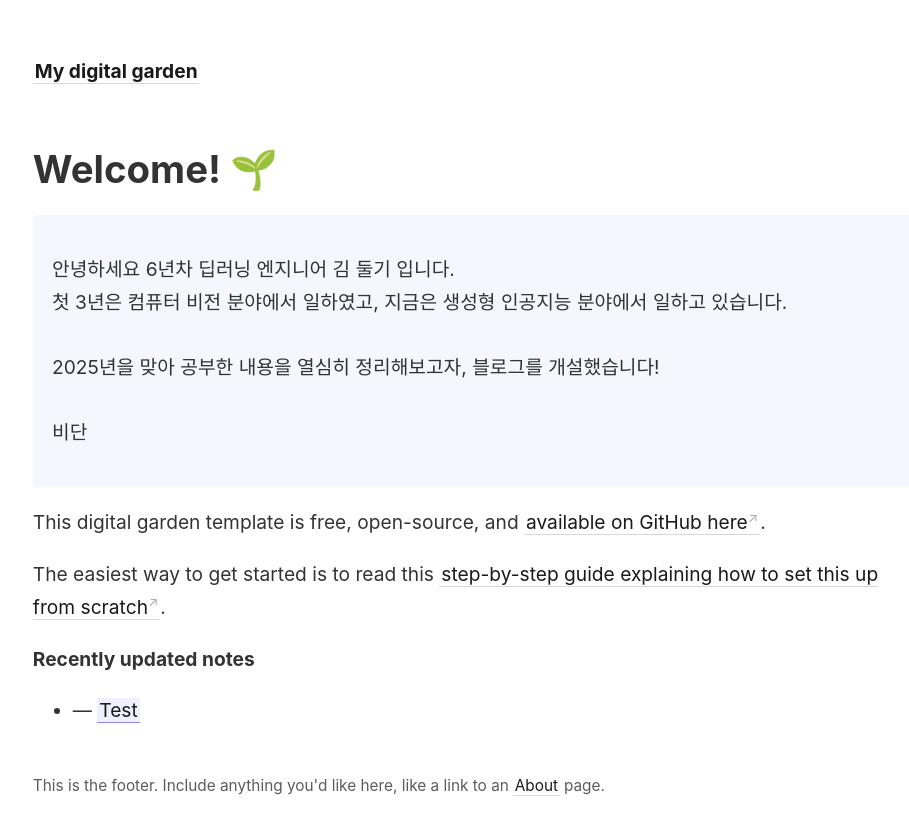
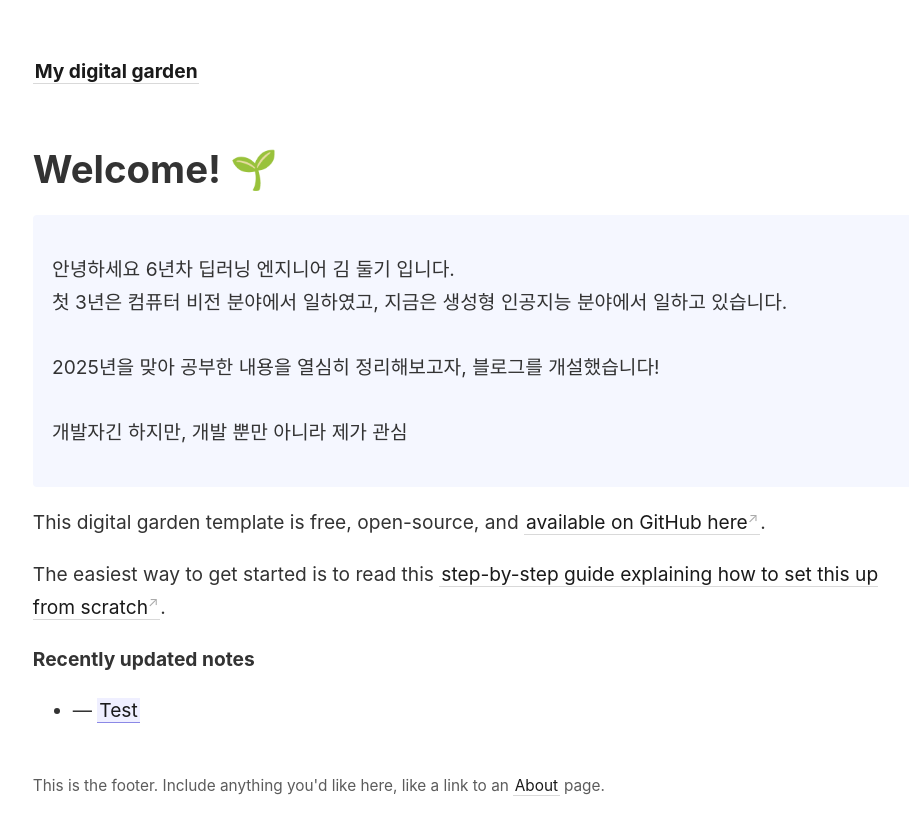
Before and after one commit to EvoDmiK/dove-blog, a Jekyll site: the page built from _pages/index.md, in a window 1280 px wide. Shown: the top 835 px of the page, without its empty margins (44-953 px from the left). Built offline with Jekyll 4.4.1, drawn with Linux system fonts in a browser that asks for light colours.

Commit message:
vault backup: 2025-01-31 12:06:04

```diff
--- a/_pages/index.md
+++ b/_pages/index.md
@@ -13,7 +13,7 @@ permalink: /
 <br>
 2025년을 맞아 공부한 내용을 열심히 정리해보고자, 블로그를 개설했습니다!
 <br><br>
-비단
+개발자긴 하지만, 개발 뿐만 아니라 제가 관심
 </p>
 
 This digital garden template is free, open-source, and [available on GitHub here](https://github.com/maximevaillancourt/digital-garden-jekyll-template).
```
